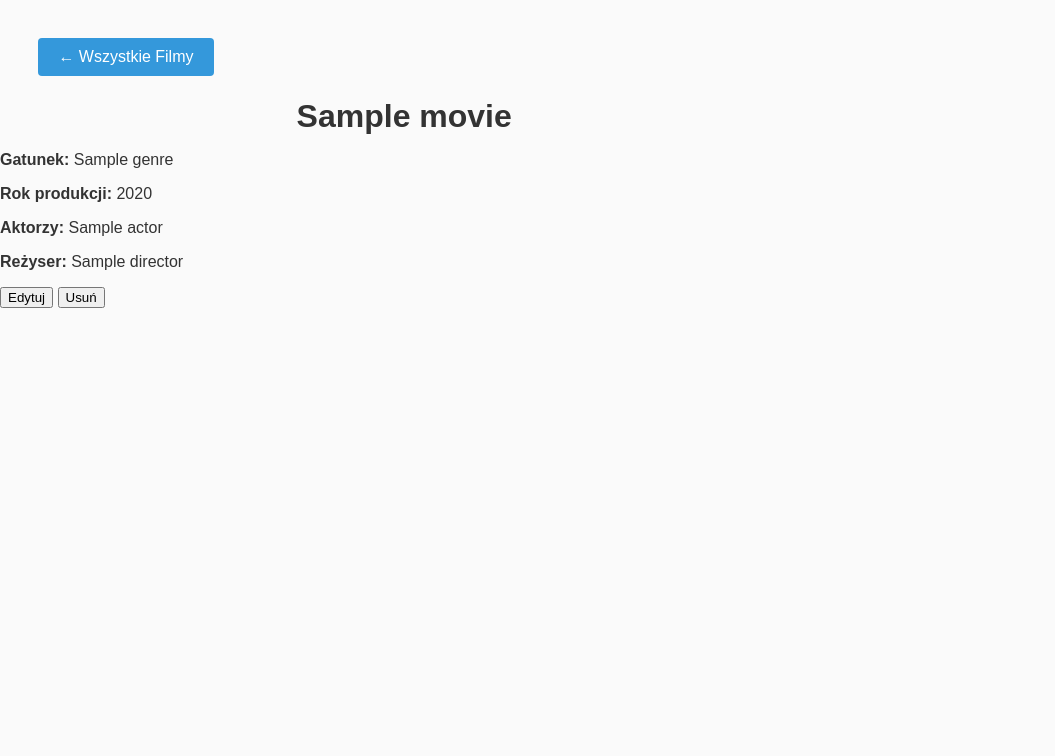
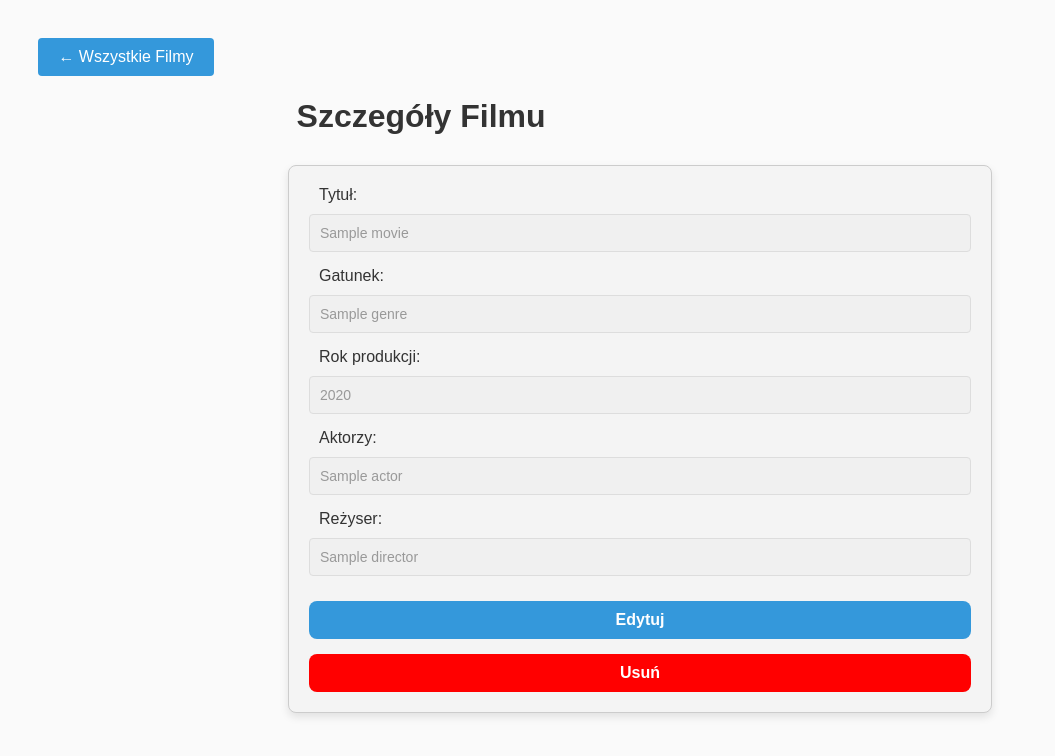
Before and after one commit to sylwusika7223/movie-CRUD-search-app, a Flask app: template frontend/templates/movie-details.html in a window 1280 px wide. Shown: the top 756 px of the page, without its empty margins (0-1055 px from the left). Run offline with Flask 2, Linux system fonts and the light colour scheme; the template is opened without the code that fills it: most values are stand-ins (such as "Sample title", 1, 10 or a date in 2020); data that the repository does not hold is empty.

Commit message:
feat:  details page and delete option added

```diff
--- a/backend/app.py
+++ b/backend/app.py
@@ -127,7 +127,7 @@ def add_movie():
     return render_template("add-form.html")
 
 
-@app.route("/movie/<string:movie_title>")
+@app.route("/movie/<string:movie_title>", methods=["GET"])
 def movie_details(movie_title):
     movie = get_movie_by_title(movie_title)
     if movie:
@@ -138,15 +138,24 @@ def movie_details(movie_title):
 # Route do edytowania filmu
 @app.route("/edit/<string:movie_title>", methods=["GET", "POST"])
 def edit_movie(movie_title):
-    movie = get_movie_by_title(movie_title)  # Get the movie details from DB
+    movie = get_movie_by_title(movie_title)  # Pobierz szczegóły filmu z bazy danych
+    print(movie)  # Debugowanie - sprawdź, jakie dane są w obiekcie 'movie'
+
     if request.method == "POST":
         title = request.form["title"]
         genre = request.form["genre"]
         year = request.form["year"]
-        actors = request.form["actors"].split(",")
+        actors = [actor.strip() for actor in request.form["actors"].split(",")]  # Rozdzielanie aktorów po przecinku
         director = request.form["director"]
+
+        # Zaktualizowanie danych filmu w bazie
         edit_movie_service(movie_title, title, genre, year, actors, director)
-        return redirect(url_for('movie_details', movie_id=movie_title))
+
+        # Po zapisaniu zmian, ładujemy zaktualizowane szczegóły filmu
+        updated_movie = get_movie_by_title(title)  # Aby pobrać najnowsze dane po edycji
+        return render_template("movie-details.html", movie=updated_movie)
+
+    # Jeśli metoda GET, przekaż dane do formularza
     return render_template("edit-movie.html", movie=movie)
 
 # Route do usuwania filmu
@@ -157,6 +166,20 @@ def delete_movie(movie_title):
     delete_movie_service(movie_title)
     return jsonify({"message": "Film został usunięty pomyślnie!"}), 200
 
+@app.route('/get_movie_data/<movie_title>', methods=['GET'])
+def get_movie_data(movie_title):
+    movie = get_movie_by_title(movie_title)
+
+    if movie is None:
+        return jsonify({"error": "Film not found"}), 404
+
+    return jsonify({
+        'title': movie['title'],
+        'genre': movie['genre'],
+        'year': movie['year'],
+        'actors': movie['actors'],
+        'director': movie['director']
+    })
 
 
 if __name__ == '__main__':
--- a/data/data.txt
+++ b/data/data.txt
@@ -4,8 +4,9 @@ Instrukcje ładowania pliku
  3. Wykonaj polecenie.
       cypher-shell -u neo4j -p <twoje_hasło> -f load_movies.cql
 
-
-
+// Ustawienia unikalności
+CREATE CONSTRAINT FOR (m:Movie) REQUIRE m.title IS UNIQUE;
+CREATE CONSTRAINT ON (a:Actor) ASSERT a.name IS UNIQUE;
 
 // Dodajmy reżyserów
 MERGE (d1:Director {name: "Christopher Nolan"})
--- a/frontend/static/style.css
+++ b/frontend/static/style.css
@@ -242,15 +242,6 @@ tr:hover {
     box-sizing: border-box;
 }
 
-/* Kontener formularza */
-.form-container {
-    display: flex;
-    justify-content: center;
-    align-items: center;
-    min-height: 100vh;
-    margin: 0 20px;
-}
-
 /* Formularz */
 .form {
     background-color: #f0f0f5;
@@ -336,7 +327,9 @@ tr:hover {
 }
 
 /* Styl dla formularza */
-#addMovieForm {
+#addMovieForm,
+#editMovieForm,
+#detailsMovieForm {
     width: 55%;
     min-width: 300px;
     margin: 30px auto;
@@ -359,17 +352,23 @@ tr:hover {
 }
 
 /* Styl dla etykiet */
-#addMovieForm label {
+#addMovieForm label,
+#editMovieForm label,
+#detailsMovieForm label {
     display: block;
     margin-bottom: 10px;
-    margin-left: 30px;
+    margin-left: 10px;
     font-size: 16px;
     color: #333;
 }
 
 /* Styl dla pól tekstowych */
 #addMovieForm input[type="text"],
-#addMovieForm input[type="number"] {
+#addMovieForm input[type="number"],
+#detailsMovieForm input[type="text"],
+#detailsMovieForm input[type="number"],
+#editMovieForm input[type="text"],
+#editMovieForm input[type="number"]{
     width: 100%;
     padding: 10px;
     margin-bottom: 15px;
@@ -380,7 +379,7 @@ tr:hover {
 }
 
 /* Styl dla przycisku submit */
-#btn-submitt {
+#btn-submit {
     width: 100%;
     padding: 10px;
     background-color: #49b04c;
@@ -396,6 +395,57 @@ tr:hover {
 #addMovieForm input[type="submit"]:hover {
     background-color: #60bb64;
 }
+
+#editMovieForm input[type="submit"]:hover {
+    background-color: #60bb64;
+}
+
+/* Styl dla zablokowanych pól */
+#detailsMovieForm  input:disabled {
+    background-color: #f0f0f0;
+    color: #999;
+    cursor: not-allowed;
+    border: 1px solid #ddd;
+}
+/* Styl przycisków w formularzu szczegółów */
+#detailsMovieForm .action-buttons {
+    display: flex;
+    flex-direction: column;
+    margin-top: 10px;
+    gap: 15px; /* Równe odstępy między przyciskami */
+}
+
+#detailsMovieForm button {
+    width: 100%; /* Przyciski na całą szerokość pól tekstowych */
+    padding: 10px 15px;
+    font-size: 16px;
+    font-weight: bold;
+    border: none;
+    border-radius: 8px;
+    cursor: pointer;
+    transition: background-color 0.3s ease;
+}
+
+/* Edytuj (niebieski) */
+#detailsMovieForm #editButton {
+    background-color: #3498db;
+    color: white;
+}
+
+#detailsMovieForm #editButton:hover {
+    background-color: #2980b9;
+}
+
+/* Usuń (czerwony) */
+#detailsMovieForm #deleteButton {
+    background-color: #ff0000;
+    color: white;
+}
+
+#detailsMovieForm #deleteButton:hover {
+    background-color: #c0392b;
+}
+
 
 /* Styl dla przycisku powrotu */
 .back-button {
--- a/frontend/templates/add-form.html
+++ b/frontend/templates/add-form.html
@@ -30,7 +30,7 @@
             <label for="director">Director:</label>
             <input type="text" id="director" name="director" required>
 
-            <button type="submit" id="btn-submitt">Add Movie</button>
+            <button type="submit" id="btn-submit">Add Movie</button>
         </form>
     </div>
 
--- a/frontend/templates/movie-details.html
+++ b/frontend/templates/movie-details.html
@@ -9,16 +9,43 @@
 <body>
     <div class="container">
         <a href="/" class="back-button">&#8592; Wszystkie Filmy</a>
-        <h1>{{ movie.title }}</h1>
-        <p><strong>Gatunek:</strong> {{ movie.genre }}</p>
-        <p><strong>Rok produkcji:</strong> {{ movie.year }}</p>
-        <p><strong>Aktorzy:</strong> {{ movie.actors | join(', ') }}</p>
-        <p><strong>Reżyser:</strong> {{ movie.director }}</p>
+        <h1>Szczegóły Filmu</h1>
+    </div>
 
-        <button id="editButton">Edytuj</button>
-        <button id="deleteButton" class="delete-button">Usuń</button>
+    <!-- Kontener formularza -->
+    <div class="form-container">
+        <form id="detailsMovieForm">
+            <label for="title">Tytuł:</label>
+            <input type="text" id="title" name="title" value="{{ movie.title }}" disabled>
+
+            <label for="genre">Gatunek:</label>
+            <input type="text" id="genre" name="genre" value="{{ movie.genre }}" disabled>
+
+            <label for="year">Rok produkcji:</label>
+            <input type="number" id="year" name="year" value="{{ movie.year }}" disabled>
+
+            <label for="actors">Aktorzy:</label>
+            <input type="text" id="actors" name="actors" value="{{ movie.actors | join(', ') }}" disabled>
+
+            <label for="director">Reżyser:</label>
+            <input type="text" id="director" name="director" value="{{ movie.director }}" disabled>
+
+            <!-- Przyciski akcji -->
+            <div class="action-buttons">
+                <button id="editButton" type="button" onclick="window.location.href='{{ url_for('edit_movie', movie_title=movie.title) }}';">Edytuj</button>
+                <button id="deleteButton" type="button" class="deleteButton" onclick="confirmDelete()">Usuń</button>
+            </div>
+        </form>
     </div>
 
     <script src="{{ url_for('static', filename='script.js') }}"></script>
+    <script>
+        // Funkcja potwierdzenia usunięcia
+        function confirmDelete() {
+            if (confirm("Czy na pewno chcesz usunąć ten film?")) {
+                window.location.href = "/delete/{{ movie.title }}";
+            }
+        }
+    </script>
 </body>
 </html>
```
Also changed, not shown: backend/movie_service.py (+88 -34 lines), frontend/static/edit-movie.js (added, +18 -0 lines), frontend/templates/duplicate_movie_alert.html (+11 -4 lines), frontend/templates/edit-movie.html (+17 -7 lines), frontend/static/script.js (line endings or trailing spaces).
